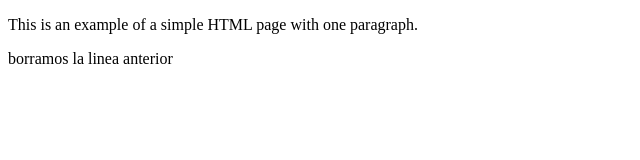
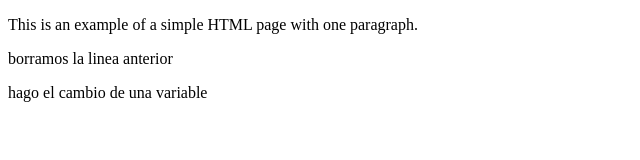
Before and after one commit to CarlosLeonSanchez/nuevo-proyecto, a plain HTML site: page index.html in a window 1280 px wide. Shown: the whole page, without its empty margins (0-640 px from the left). Drawn offline with Linux system fonts and the light colour scheme.

Commit message:
cambio variable

```diff
--- a/index.html
+++ b/index.html
@@ -6,5 +6,6 @@
     <body>
         <p>This is an example of a simple HTML page with one paragraph.</p>
         <p>borramos la linea anterior</p>
+        <p>hago el cambio de una variable</p>
     </body>
 </html>
```
